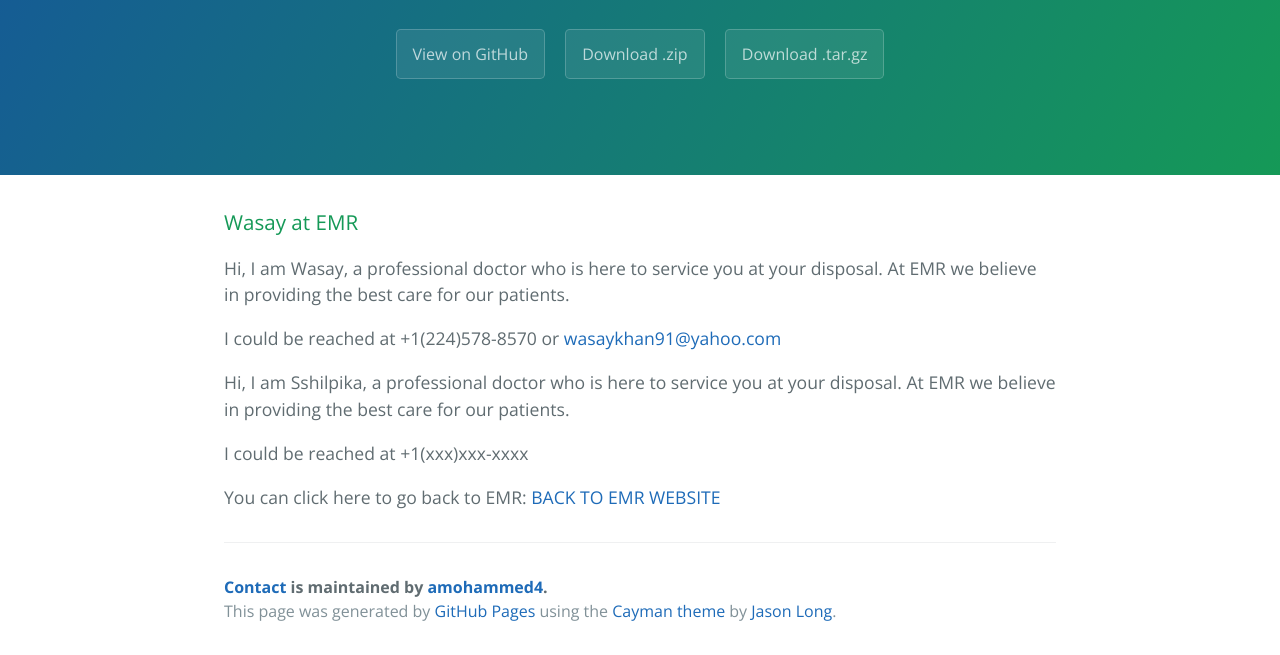
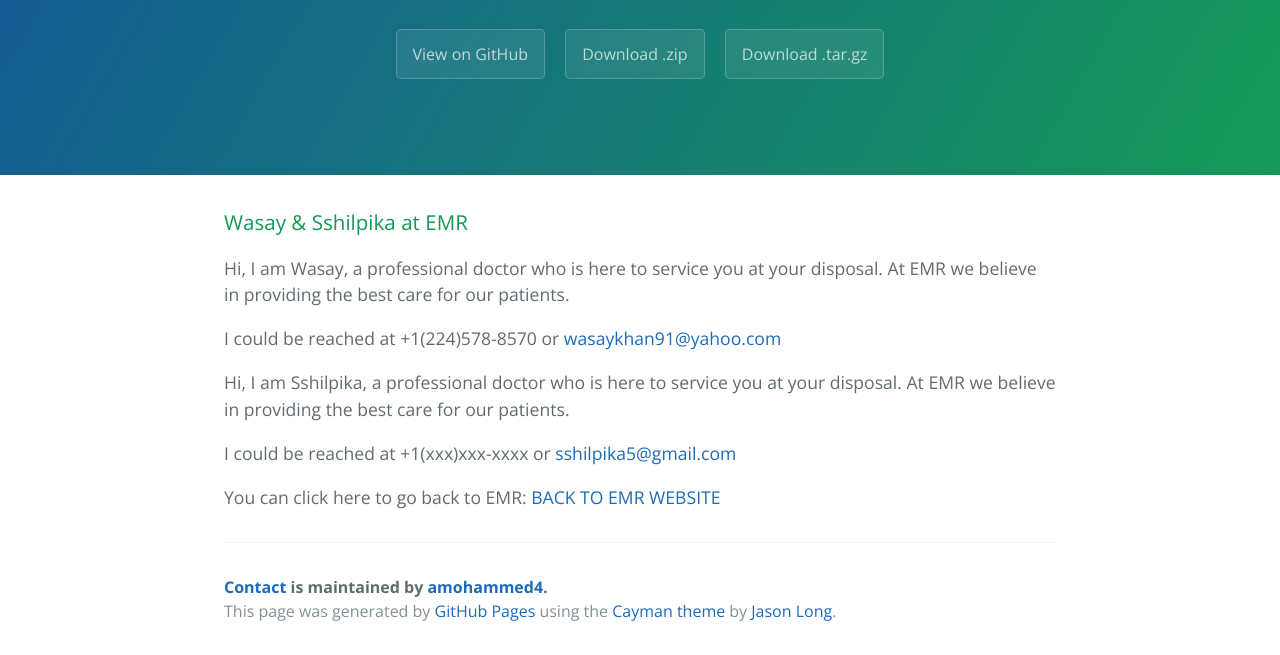
Before and after one commit to amohammed4/Contact, a plain HTML site: page index.html in a window 1280 px wide. Shown: the part 208-863 px from the top of the page. Drawn offline with nearby package versions, Linux system fonts and the light colour scheme.

```diff
--- a/index.html
+++ b/index.html
@@ -20,7 +20,7 @@
 
     <section class="main-content">
       <h3>
-<a id="wasay-at-emr" class="anchor" href="#wasay-at-emr" aria-hidden="true"><span aria-hidden="true" class="octicon octicon-link"></span></a>Wasay at EMR</h3>
+<a id="wasay--sshilpika-at-emr" class="anchor" href="#wasay--sshilpika-at-emr" aria-hidden="true"><span aria-hidden="true" class="octicon octicon-link"></span></a>Wasay &amp; Sshilpika at EMR</h3>
 
 <p>Hi, I am Wasay, a professional doctor who is here to service you at your disposal. At EMR we believe in providing the best care for our patients.</p>
 
@@ -28,7 +28,7 @@
 
 <p>Hi, I am Sshilpika, a professional doctor who is here to service you at your disposal. At EMR we believe in providing the best care for our patients.</p>
 
-<p>I could be reached at +1(xxx)xxx-xxxx </p>
+<p>I could be reached at +1(xxx)xxx-xxxx or <a href="mailto:sshilpika5@gmail.com">sshilpika5@gmail.com</a></p>
 
 <p>You can click here to go back to EMR: <a href="http://127.0.0.1:8082/login.html">BACK TO EMR WEBSITE</a></p>
 
--- a/params.json
+++ b/params.json
@@ -1,6 +1,6 @@
 {
   "name": "Contact",
   "tagline": "This is the contact page for EMR",
-  "body": "### Wasay at EMR\r\nHi, I am Wasay, a professional doctor who is here to service you at your disposal. At EMR we believe in providing the best care for our patients.\r\n \r\nI could be reached at +1(224)578-8570 or wasaykhan91@yahoo.com\r\n\r\nHi, I am Sshilpika, a professional doctor who is here to service you at your disposal. At EMR we believe in providing the best care for our patients.\r\n \r\nI could be reached at +1(xxx)xxx-xxxx \r\n\r\nYou can click here to go back to EMR: [BACK TO EMR WEBSITE](http://127.0.0.1:8082/login.html)",
+  "body": "### Wasay & Sshilpika at EMR\r\nHi, I am Wasay, a professional doctor who is here to service you at your disposal. At EMR we believe in providing the best care for our patients.\r\n \r\nI could be reached at +1(224)578-8570 or wasaykhan91@yahoo.com\r\n\r\nHi, I am Sshilpika, a professional doctor who is here to service you at your disposal. At EMR we believe in providing the best care for our patients.\r\n \r\nI could be reached at +1(xxx)xxx-xxxx or sshilpika5@gmail.com\r\n\r\nYou can click here to go back to EMR: [BACK TO EMR WEBSITE](http://127.0.0.1:8082/login.html)",
   "note": "Don't delete this file! It's used internally to help with page regeneration."
 }
```
